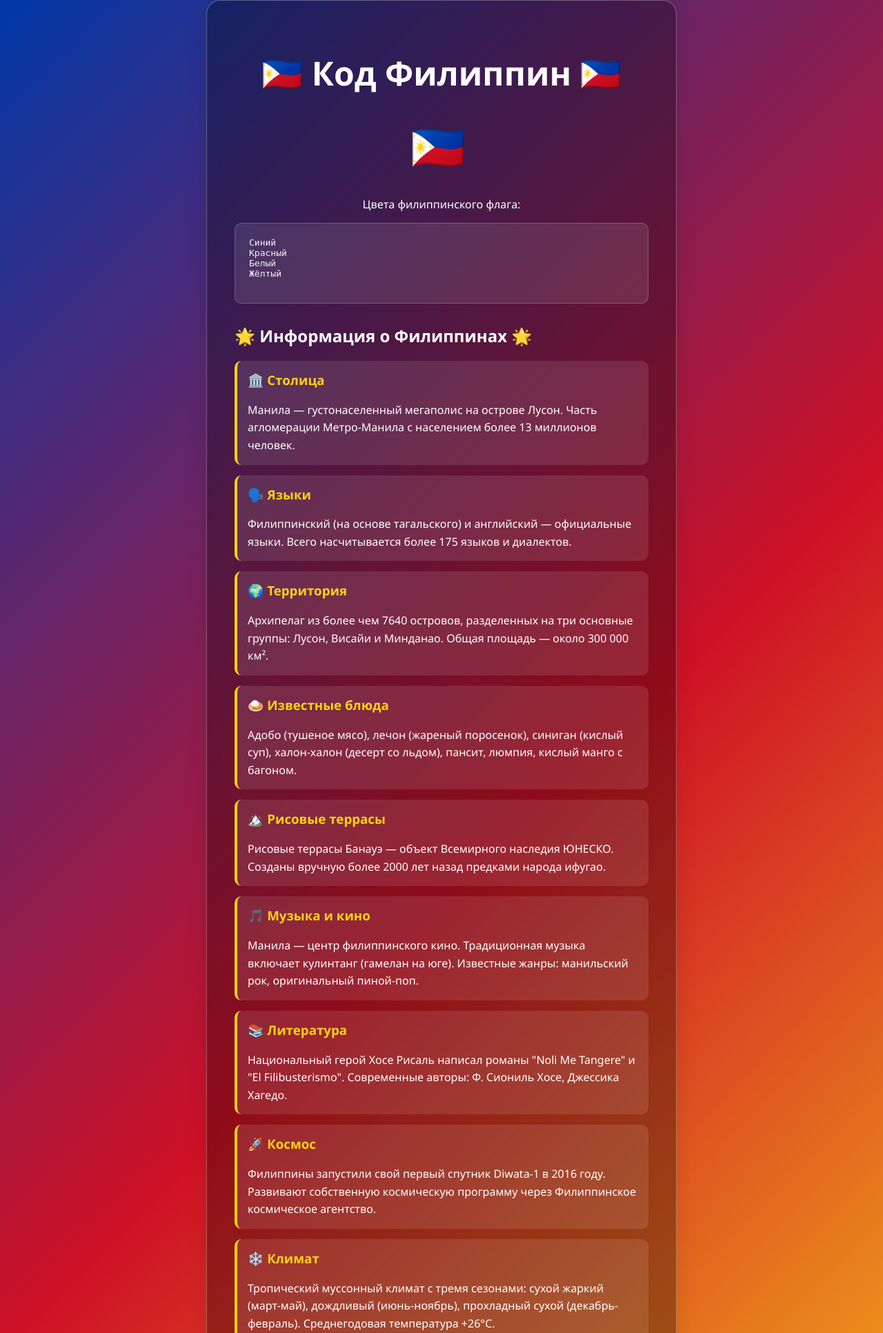
After one commit to noyemkaren-ship-it/gabon, a FastAPI app: template templates/phil.html in a window 1280 px wide. The commit adds this page. Shown: the top 1932 px of the page at 69% size. Run offline with FastAPI, Linux system fonts and the light colour scheme; the template is opened without the code that fills it, so the values that code supplies are empty.

Commit message:
Project: 0.44v

```diff
--- a/main.py
+++ b/main.py
@@ -26,9 +26,13 @@ def america(request: Request):
     return templates.TemplateResponse("american.html", {"request": request})
 
 @app.get("/indi.html")
-def america(request: Request):
+def indi(request: Request):
     return templates.TemplateResponse("indi.html", {"request": request})
 
 @app.get("/city.html")
-def america(request: Request):
+def city(request: Request):
     return templates.TemplateResponse("city.html", {"request": request})
+
+@app.get("/phil.html")
+def phil(request: Request):
+    return templates.TemplateResponse("phil.html", {"request": request})
--- /dev/null
+++ b/templates/phil.html
@@ -0,0 +1,167 @@
+<!DOCTYPE html>
+<html lang="ru">
+<head>
+    <meta charset="UTF-8">
+    <meta name="viewport" content="width=device-width, initial-scale=1.0">
+    <title>Код Филиппин</title>
+    <style>
+        body {
+            margin: 0;
+            padding: 0;
+            font-family: 'Segoe UI', Tahoma, Geneva, Verdana, sans-serif;
+            background: linear-gradient(135deg, #0038a8 0%, #ce1126 50%, #fcd116 100%);
+            color: white;
+            display: flex;
+            justify-content: center;
+            align-items: center;
+            min-height: 100vh;
+            text-align: center;
+        }
+        .code-container {
+            background: rgba(0, 0, 0, 0.3);
+            backdrop-filter: blur(10px);
+            border-radius: 20px;
+            padding: 40px;
+            box-shadow: 0 8px 32px rgba(0, 0, 0, 0.1);
+            border: 1px solid rgba(255, 255, 255, 0.3);
+            max-width: 600px;
+        }
+        h1 {
+            font-size: 3rem;
+            margin-bottom: 20px;
+        }
+        .flag-emojis {
+            font-size: 4rem;
+            margin: 30px 0;
+            letter-spacing: 10px;
+        }
+        .info-section {
+            text-align: left;
+            margin: 30px 0;
+        }
+        .info-item {
+            background: rgba(255, 255, 255, 0.1);
+            padding: 15px;
+            border-radius: 10px;
+            margin-bottom: 15px;
+            border-left: 4px solid #fcd116;
+        }
+        .info-item h3 {
+            margin-top: 0;
+            color: #fcd116;
+        }
+        .info-item p {
+            margin-bottom: 0;
+            line-height: 1.6;
+        }
+        pre {
+            background: rgba(255, 255, 255, 0.1);
+            padding: 20px;
+            border-radius: 10px;
+            text-align: left;
+            overflow-x: auto;
+            color: #f4f4f4;
+            border: 1px solid rgba(255,255,255,0.2);
+        }
+        .back-link {
+            display: inline-block;
+            margin-top: 30px;
+            padding: 10px 20px;
+            background-color: white;
+            color: #0038a8;
+            text-decoration: none;
+            border-radius: 25px;
+            font-weight: bold;
+            transition: background-color 0.3s;
+        }
+        .back-link:hover {
+            background-color: #f0f0f0;
+        }
+    </style>
+</head>
+<body>
+    <div class="code-container">
+        <h1>🇵🇭 Код Филиппин 🇵🇭</h1>
+
+        <div class="flag-emojis">
+            🇵🇭
+        </div>
+
+        <p>Цвета филиппинского флага:</p>
+        <pre>
+Синий
+Красный
+Белый
+Жёлтый
+        </pre>
+
+        <div class="info-section">
+            <h2>🌟 Информация о Филиппинах 🌟</h2>
+
+            <div class="info-item">
+                <h3>🏛️ Столица</h3>
+                <p>Манила — густонаселенный мегаполис на острове Лусон. Часть агломерации Метро-Манила с населением более 13 миллионов человек.</p>
+            </div>
+
+            <div class="info-item">
+                <h3>🗣️ Языки</h3>
+                <p>Филиппинский (на основе тагальского) и английский — официальные языки. Всего насчитывается более 175 языков и диалектов.</p>
+            </div>
+
+            <div class="info-item">
+                <h3>🌍 Территория</h3>
+                <p>Архипелаг из более чем 7640 островов, разделенных на три основные группы: Лусон, Висайи и Минданао. Общая площадь — около 300 000 км².</p>
+            </div>
+
+            <div class="info-item">
+                <h3>🍛 Известные блюда</h3>
+                <p>Адобо (тушеное мясо), лечон (жареный поросенок), синиган (кислый суп), халон-халон (десерт со льдом), пансит, люмпия, кислый манго с багоном.</p>
+            </div>
+
+            <div class="info-item">
+                <h3>🏔️ Рисовые террасы</h3>
+                <p>Рисовые террасы Банауэ — объект Всемирного наследия ЮНЕСКО. Созданы вручную более 2000 лет назад предками народа ифугао.</p>
+            </div>
+
+            <div class="info-item">
+                <h3>🎵 Музыка и кино</h3>
+                <p>Манила — центр филиппинского кино. Традиционная музыка включает кулинтанг (гамелан на юге). Известные жанры: манильский рок, оригинальный пиной-поп.</p>
+            </div>
+
+            <div class="info-item">
+                <h3>📚 Литература</h3>
+                <p>Национальный герой Хосе Рисаль написал романы "Noli Me Tangere" и "El Filibusterismo". Современные авторы: Ф. Сиониль Хосе, Джессика Хагедо.</p>
+            </div>
+
+            <div class="info-item">
+                <h3>🚀 Космос</h3>
+                <p>Филиппины запустили свой первый спутник Diwata-1 в 2016 году. Развивают собственную космическую программу через Филиппинское космическое агентство.</p>
+            </div>
+
+            <div class="info-item">
+                <h3>❄️ Климат</h3>
+                <p>Тропический муссонный климат с тремя сезонами: сухой жаркий (март-май), дождливый (июнь-ноябрь), прохладный сухой (декабрь-февраль). Среднегодовая температура +26°C.</p>
+            </div>
+
+            <div class="info-item">
+                <h3>🏆 Известные филиппинцы</h3>
+                <p>Хосе Рисаль, Андрес Бонифасио, Эммануэль Пакиао (бокс), Шарон Кунета, Леа Салонга (мюзиклы), Бруно Марс (певец — наполовину филиппинец), Луиза Мэй Алькотто (писательница).</p>
+            </div>
+
+            <div class="info-item">
+                <h3>🎨 Народные промыслы</h3>
+                <p>Ткачество (пина, абель, инабель), плетение корзин, резьба по дереву, изготовление украшений из жемчуга, батик на юге, изготовление музыкальных инструментов.</p>
+            </div>
+
+            <div class="info-item">
+                <h3>🐊 Символы</h3>
+                <p>Филиппинский орёл (национальная птица), карабао (водяной буйвол), жемчуг, манго (национальный фрукт), цветок сампагита, барангай (лодка), солнце и три звезды на флаге.</p>
+            </div>
+        </div>
+
+        <p>🇵🇭 Символический код страны. 🇵🇭</p>
+
+        <a href="/" class="back-link">← Назад на главную</a>
+    </div>
+</body>
+</html>
```
Also changed, not shown: templates/home.html (+7 -0 lines).
